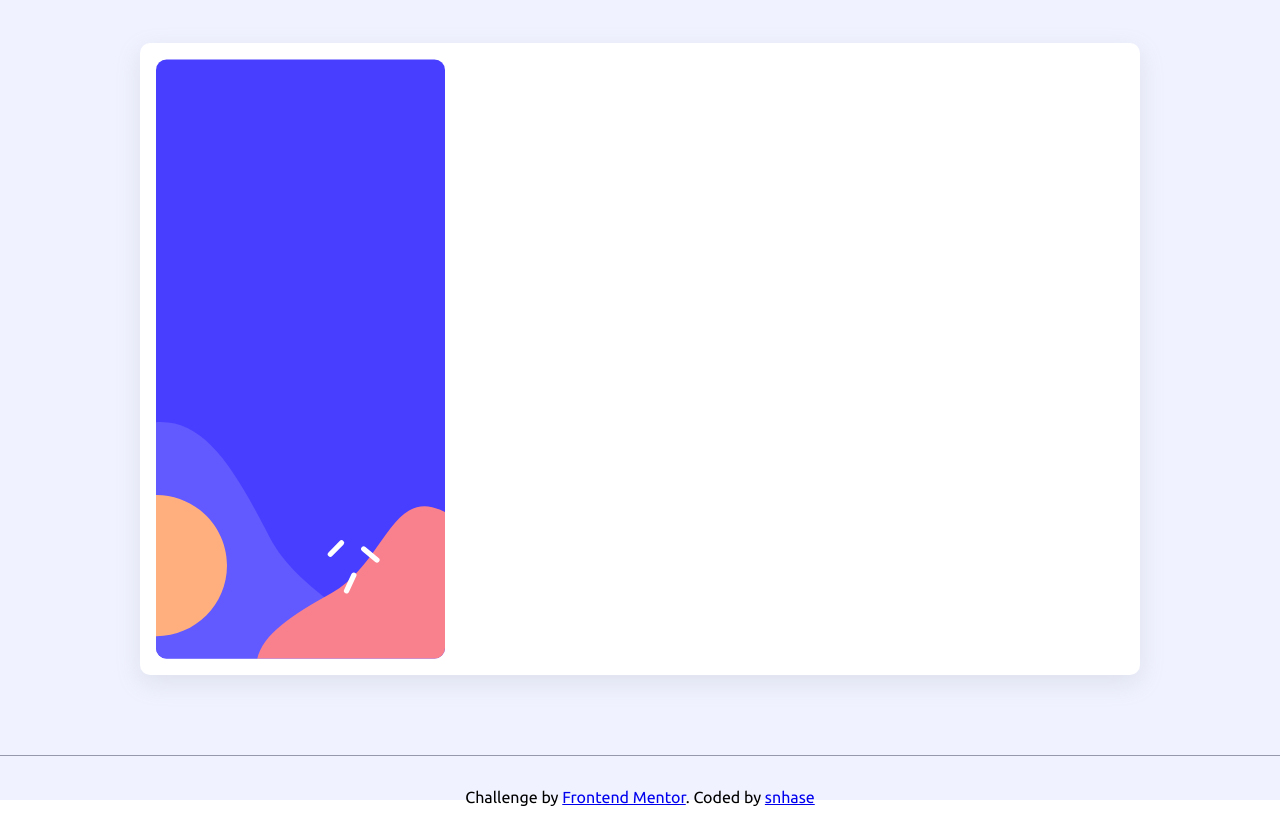
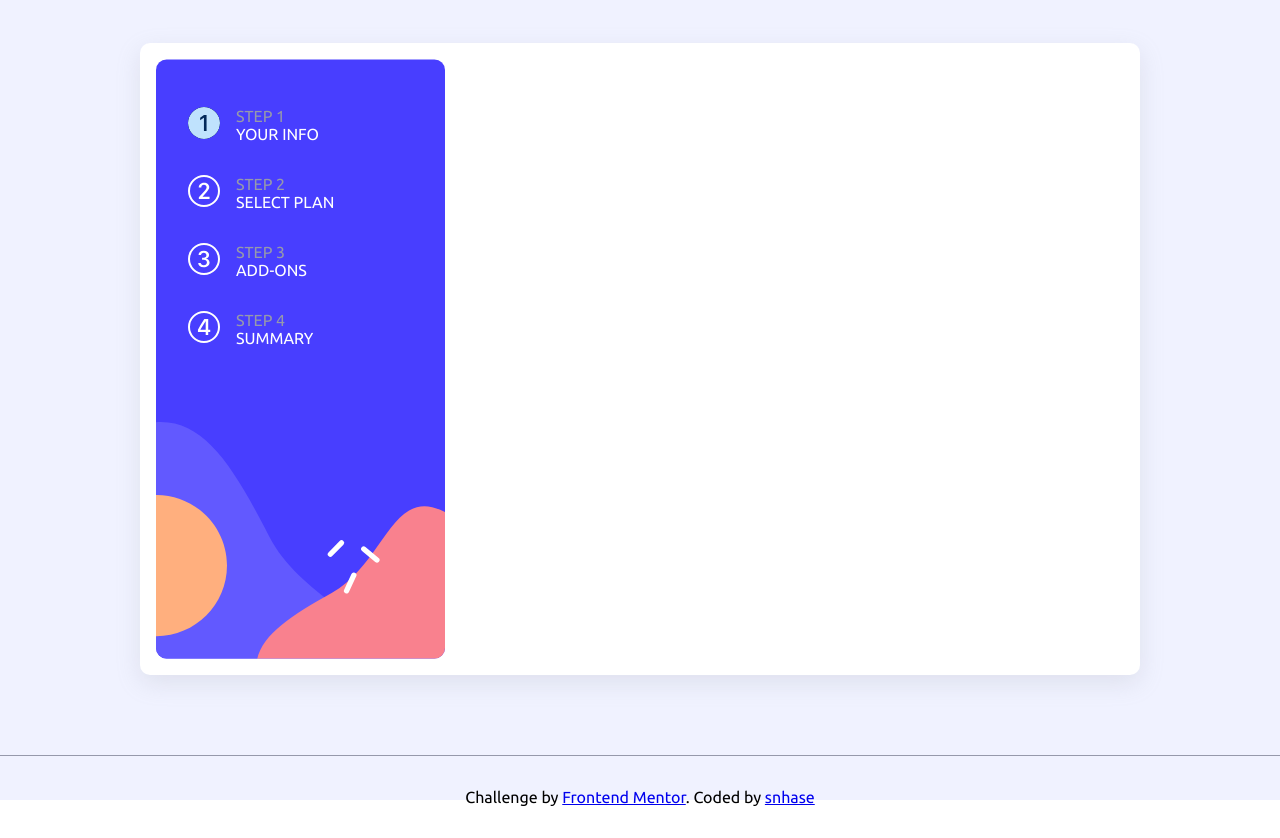
Before and after one commit to snhase/fem-multi-step-form, a React (Create React App) app: page / in a window 1280 px wide. Shown: the top 838 px of the page. Built offline with nearby package versions, Linux system fonts and the light colour scheme.

Commit message:
add sidebar progress indicator component

```diff
--- a/src/App.css
+++ b/src/App.css
@@ -6,7 +6,6 @@
   justify-content:center ;
   height: 100%;
 }
-
 
 .card {
   margin: 5rem auto;
@@ -46,6 +45,41 @@
   height: 100%;
 }
 
+.progress-indicator {
+  display: flex;
+  flex-direction: column;
+  padding-top: 1rem;
+}
+
+.progress-indicator-label {
+  text-transform: uppercase;
+  margin: 0.5rem;
+}
+
+.progress-indicator-label-step {
+  color: hsl(231, 11%, 63%);
+}
+
+.progress-indicator-label-step-name {
+  color: white;
+}
+
+.progress-indicator-icon {
+ margin: 0.5rem;
+}
+
+.progress-indicator-icon-style-selected{
+  background-color: hsl(213, 96%, 18%);
+  border-radius: 100px;
+}
+
+.progress-indicator-step{
+  display: flex;
+  flex-direction: row;
+  align-items: center;
+  margin: 0.5rem;
+}
+
 
 .sidebar-bg {
   background-image: url('./assets/images/bg-sidebar-desktop.svg');
--- a/src/App.js
+++ b/src/App.js
@@ -8,6 +8,7 @@ function App() {
         <div className="card">
           <div className='card-style'>
             <div className='sidebar-bg'>
+              <ProgressIndicator/>
             </div>
             <div className='card-content'>
 
--- /dev/null
+++ b/src/components/ProgressIndicator.js
@@ -0,0 +1,88 @@
+
+import {Bs1Circle, Bs2Circle, Bs3Circle, Bs4Circle, BsFill1CircleFill, BsFill2CircleFill, BsFill3CircleFill, BsFill4CircleFill} from 'react-icons/bs'
+
+
+const showIcon = (labelStepNumber, selected) =>{
+    if(selected){
+        switch(labelStepNumber){
+            case "Step 1" :
+               return <BsFill1CircleFill className='progress-indicator-icon-style-selected' color='hsl(206, 94%, 87%)' size='2rem'/>
+            case "Step 2" :
+                return  <BsFill2CircleFill className='progress-indicator-icon-style-selected' color='hsl(206, 94%, 87%)' size='2rem'/>
+            case "Step 3" :
+                return  <BsFill3CircleFill className='progress-indicator-icon-style-selected' color='hsl(206, 94%, 87%)' size='2rem'/>
+            case "Step 4" :
+                return  <BsFill4CircleFill className='progress-indicator-icon-style-selected' color='hsl(206, 94%, 87%)' size='2rem'/>
+        }
+
+    }
+    else {
+        switch(labelStepNumber){
+            case "Step 1" :
+               return <Bs1Circle color='hsl(0, 0%, 100%)sl' size='2rem'/>
+            case "Step 2" :
+               return <Bs2Circle color='hsl(0, 0%, 100%)' size='2rem'/>
+            case "Step 3" :
+               return <Bs3Circle color='hsl(0, 0%, 100%)' size='2rem'/>
+            case "Step 4" :
+               return <Bs4Circle color='hsl(0, 0%, 100%)' size='2rem'/>
+
+        }
+
+    }
+
+}
+
+
+const ProgressIndicatorStep = ({selected, labelStepNumber, labelStepName}) => {
+    return (
+        <div className='progress-indicator-step'>
+                <div className='progress-indicator-icon'>
+                    {
+                        selected?
+                        showIcon(labelStepNumber, selected)
+                        :
+                        showIcon(labelStepNumber, selected)
+                    }
+                </div>
+                <div className='progress-indicator-label'>
+                    <div className='progress-indicator-label-step'>
+                        {labelStepNumber}
+                    </div>
+                    <div className='progress-indicator-label-step-name'>
+                        {labelStepName}
+                    </div>
+                </div>
+            </div>
+    )
+}
+
+
+export const ProgressIndicator = (selected) => {
+
+    return(
+        <div className='progress-indicator'>
+            <ProgressIndicatorStep
+                selected={true}
+                labelStepNumber="Step 1"
+                labelStepName="Your Info"
+                />
+            <ProgressIndicatorStep
+                selected={false}
+                labelStepNumber="Step 2"
+                labelStepName="Select Plan"
+                />
+            <ProgressIndicatorStep
+                selected={false}
+                labelStepNumber="Step 3"
+                labelStepName="Add-ons"
+                />
+            <ProgressIndicatorStep
+                selected={false}
+                labelStepNumber="Step 4"
+                labelStepName="Summary"
+                />
+        </div>
+    )
+
+}
```
